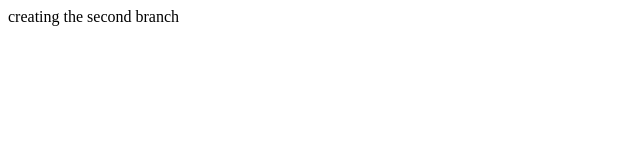
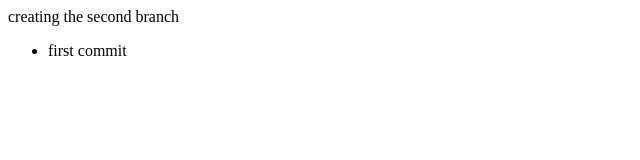
Before and after one commit to toddsutherland101/testing, a plain HTML site: page index.html in a window 1280 px wide. Shown: the full height of the page, 0-640 px from the left. Drawn offline with Linux system fonts and the light colour scheme.

Commit message:
making change to the master

```diff
--- a/index.html
+++ b/index.html
@@ -6,6 +6,11 @@
 
 <body>
 creating the second branch
+<ul>
+	<li>first commit</li>
+
+</ul>
+
 </body>
 
 </html>
```
